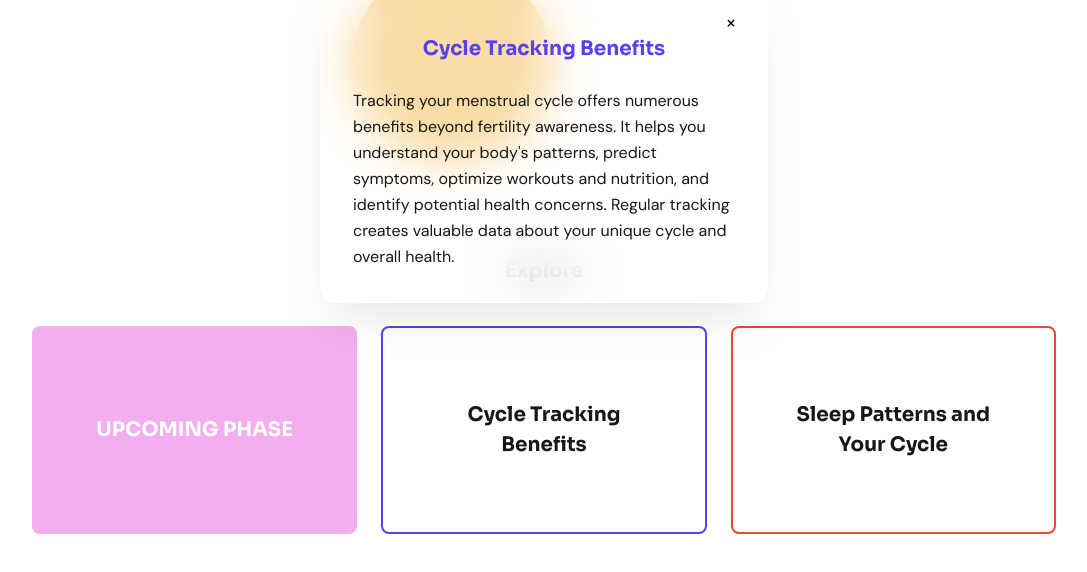
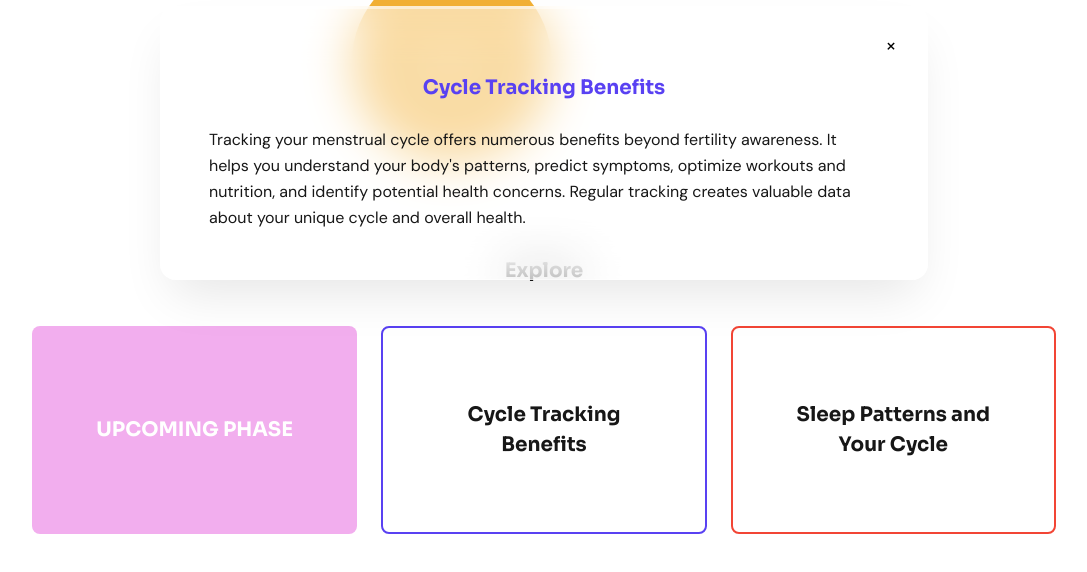
Before and after one commit to zofienora/cyclecoach, a Next.js app in the folder my-app/: page / in a window 1280 px wide. Both pictures are taken after a click on the button "Cycle Tracking Benefits". Shown: the part 1306-1878 px from the top of the page, without its empty margins (96-1183 px from the left). Built offline with nearby package versions, Linux system fonts and the light colour scheme.

Commit message:
changed tile size

```diff
--- a/my-app/app/components/Suggestions.tsx
+++ b/my-app/app/components/Suggestions.tsx
@@ -124,7 +124,7 @@ export default function Suggestions() {
         onClick={handleClosePhaseModal}
       >
         <div
-          className="bg-white/55 backdrop-blur-xl rounded-2xl p-8 lg:p-10 max-w-md lg:max-w-2xl w-full relative shadow-2xl shadow-black/10 border border-white/50"
+          className="bg-white/55 backdrop-blur-xl rounded-2xl p-8 lg:p-12 max-w-md lg:max-w-4xl w-full relative shadow-2xl shadow-black/10 border border-white/50"
           style={{ borderTopColor: nextPhase.color, borderTopWidth: "3px" }}
           onClick={(e) => e.stopPropagation()}
         >
@@ -189,7 +189,7 @@ export default function Suggestions() {
         onClick={handleCloseArticle1Modal}
       >
         <div
-          className="bg-white/55 backdrop-blur-xl rounded-2xl p-8 max-w-md w-full relative shadow-2xl shadow-black/10 border border-white/50 border-t-[3px] border-t-secondary"
+          className="bg-white/55 backdrop-blur-xl rounded-2xl p-8 lg:p-12 max-w-md lg:max-w-3xl w-full relative shadow-2xl shadow-black/10 border border-white/50 border-t-[3px] border-t-secondary"
           onClick={(e) => e.stopPropagation()}
         >
           {/* Close button */}
@@ -224,7 +224,7 @@ export default function Suggestions() {
         onClick={handleCloseArticle2Modal}
       >
         <div
-          className="bg-white/55 backdrop-blur-xl rounded-2xl p-8 max-w-md w-full relative shadow-2xl shadow-black/10 border border-white/50 border-t-[3px] border-t-alert"
+          className="bg-white/55 backdrop-blur-xl rounded-2xl p-8 lg:p-12 max-w-md lg:max-w-3xl w-full relative shadow-2xl shadow-black/10 border border-white/50 border-t-[3px] border-t-alert"
           onClick={(e) => e.stopPropagation()}
         >
           {/* Close button */}
```
